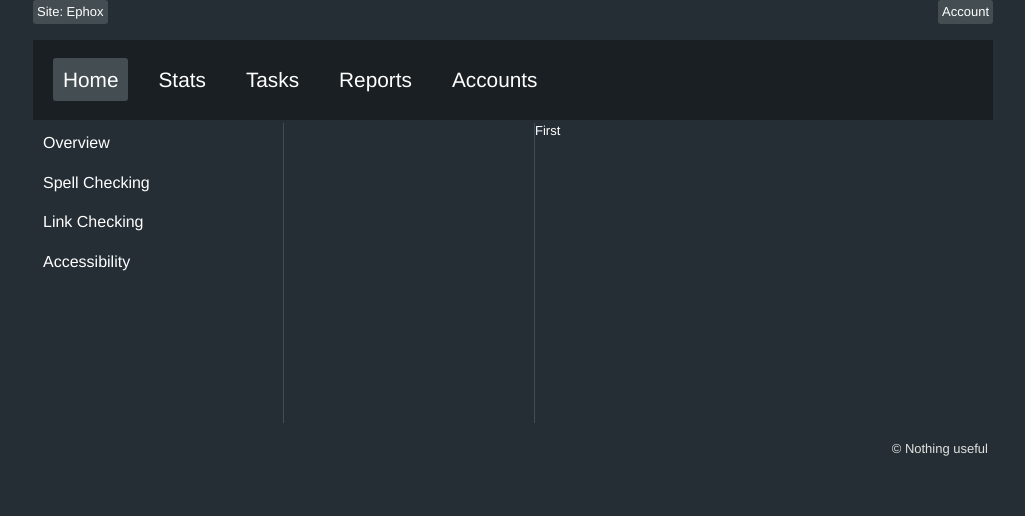
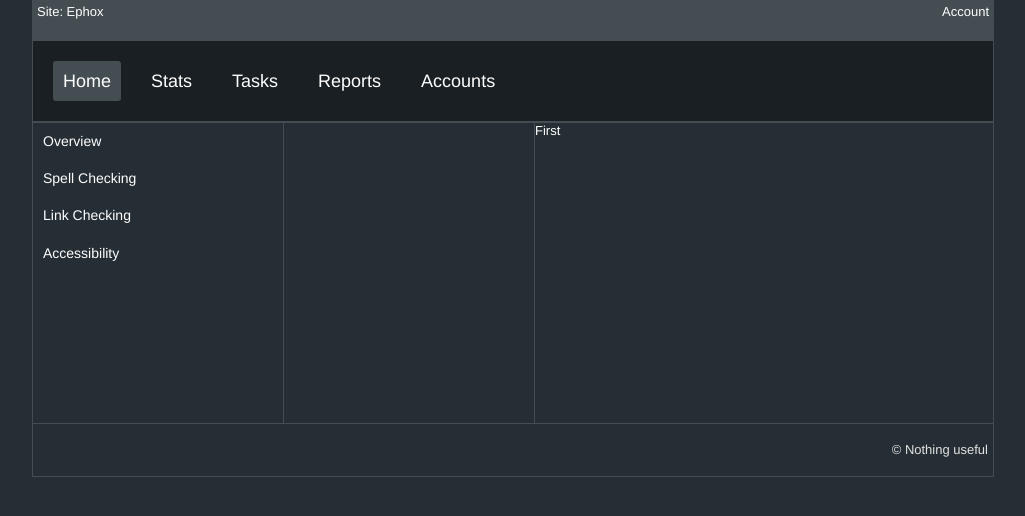
Before and after one commit to thomasdavis/boilerplate, a plain HTML site: page index.html in a window 1280 px wide. Shown: the whole page, without its empty margins (127-1152 px from the left). Drawn offline with nearby package versions, Linux system fonts and the light colour scheme; no server answers.

Commit message:
Getting there

```diff
--- a/css/style.css
+++ b/css/style.css
@@ -204,11 +204,14 @@ table { border-collapse: collapse; border-spacing: 0; }
 body {
 	background: #252e35;
 	font-family: "Helvetica";
+
 }
 #container {
 	width: 960px;
 	margin: auto;
-
+	border-left: 1px solid #434d52;
+	border-right: 1px solid #434d52;
+	border-bottom: 1px solid #434d52;
 }
 
 #logo {
@@ -219,6 +222,7 @@ body {
 #accountmenu {
 	height: 40px;
 	color: #fff;
+	background: #434d52;
 	margin: 0;
 	padding:0;
 }
@@ -241,6 +245,9 @@ body {
 	padding: 0;
 	height: 80px;
 	background: #1a1f23;
+
+	border-top: 1px solid #434d52;
+	border-bottom: 1px solid #434d52;
 }
 #menu {
 	list-style: none;
@@ -256,7 +263,7 @@ body {
 	margin-left: 20px;
 	padding: 10px;
 	text-decoration: none;
-	font-size: 1.6em;
+	font-size: 18px;
 }
 #menu a.selected {
 
@@ -265,7 +272,9 @@ body {
 	-webkit-border-radius: 3px;
 }
 #menu a:hover{
-	color: #E2E3DF;
+	background: #434d52;
+	-moz-border-radius: 3px;
+	-webkit-border-radius: 3px;
 }
 #main {
 }
@@ -288,7 +297,9 @@ footer {
 /* DASHBOARD */
 .panel {
 	height: 300px;
-
+	display: block;
+	border-top: 1px solid #434d52;
+	border-bottom: 1px solid #434d52;
 }
 .panel .column {
 	width: 33%;
@@ -310,7 +321,7 @@ footer {
 
 .panel .categories li a {
 	color: #fff;
-	font-size: 16px;
+	font-size: 14px;
 	padding: 10px;
 	display: block;
 	text-decoration: none;
--- a/index.html
+++ b/index.html
@@ -38,17 +38,15 @@
 				<li><a href="#">Reports</a></li>
 				<li><a href="#">Accounts</a></li>
 
+			</ul>
 
-			</ul>
-			<div style="clear:both;">
 		</div>
 	</header>
 	<div id="main" role="main">
-		<div style="clear:both;">
 		<div class="dashboard-overview panel">
 			<div class="column categories">
 				<ul>
-					<li><a href="#/view/overview">Overview</a></li>
+					<li style="filter:alpha(opacity=100);"><a style="filter:alpha(opacity=100);" href="#/view/overview">Overview</a></li>
 					<li><a href="#/view/spellchecking">Spell Checking</a></li>
 					<li><a href="#/view/linkchecking">Link Checking</a></li>
 					<li><a href="#/view/accessibility">Accessibility</a></li>
--- a/js/app.js
+++ b/js/app.js
@@ -17,7 +17,6 @@ var AppView = Backbone.View.extend({
 	something: function(panelName){
 		$(".categories a").removeClass("selected")
 		$('a[href="#/view/' + panelName + '"]').addClass("selected")
-		console.log(panelName)
 		$(".summary", this.el).html( _.template( $( "#" + panelName + "_summary_template").html(), {} ) );
 	}
 
--- a/js/backbone.js
+++ b/js/backbone.js
@@ -1,3 +1,3 @@
-define(["order!underscore", "order!http://cdnjs.cloudflare.com/ajax/libs/backbone.js/0.5.3/backbone-min.js"], function(){
+define(["order!underscore", "order!http://cdnjs.cloudflare.com/ajax/libs/backbone.js/0.5.3/backbone-min.js"], function(_, Backbone1){
 	return Backbone;
 });
--- a/js/main.js
+++ b/js/main.js
@@ -7,6 +7,7 @@ require(
 
     ],
     function (require, Backbone, templates ) {
+	console.log(require);
 		$("body").append(templates);
         require(["app"], function (app) {
             var appview = new AppView();
--- a/js/underscore.js
+++ b/js/underscore.js
@@ -1,4 +1,3 @@
-define(["http://cdnjs.cloudflare.com/ajax/libs/underscore.js/1.1.7/underscore-min.js"], function(){
-	console.log(_);
+define(["http://cdnjs.cloudflare.com/ajax/libs/underscore.js/1.1.7/underscore-min.js"], function(_){
 		return _;
 });
```
